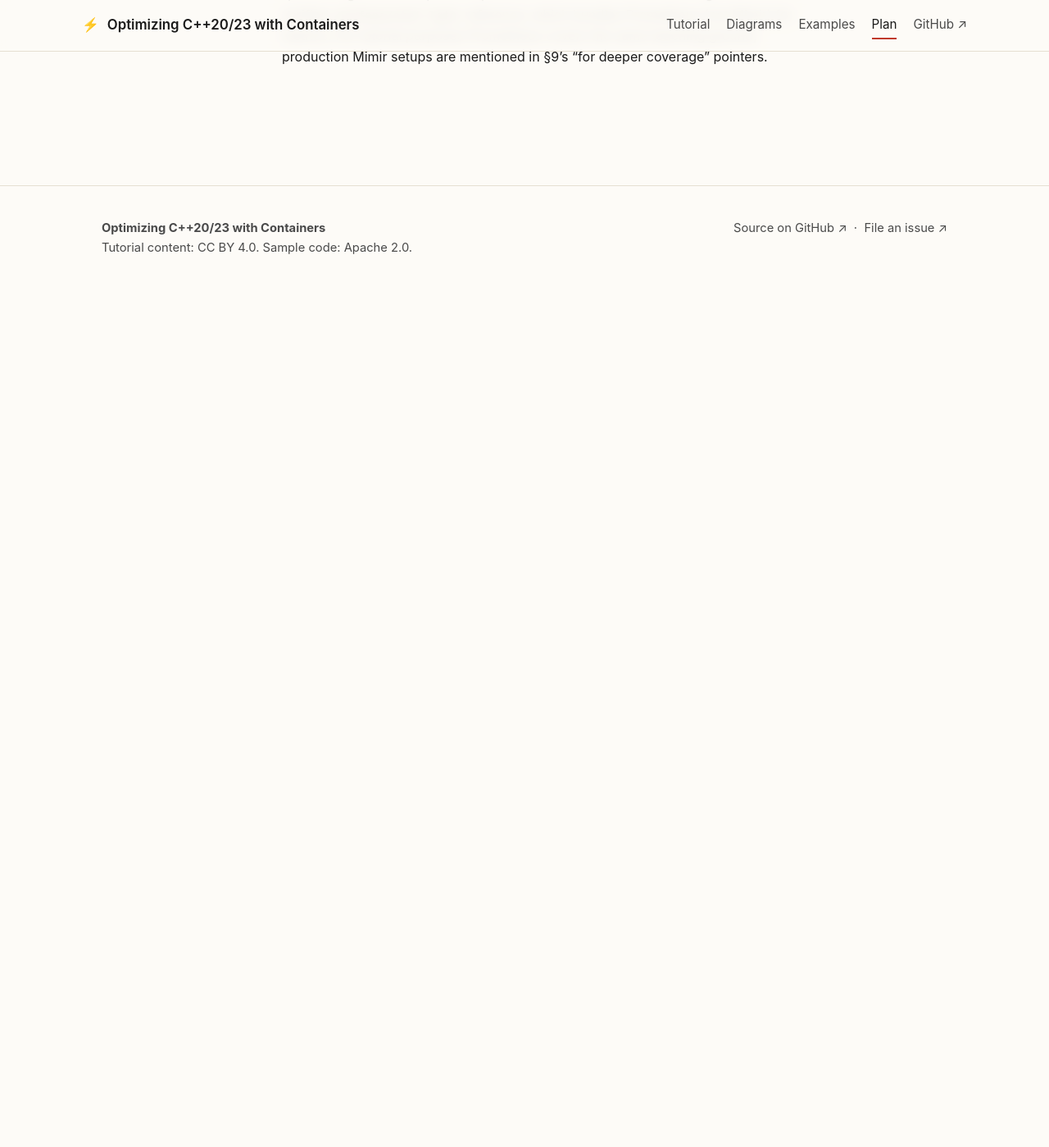
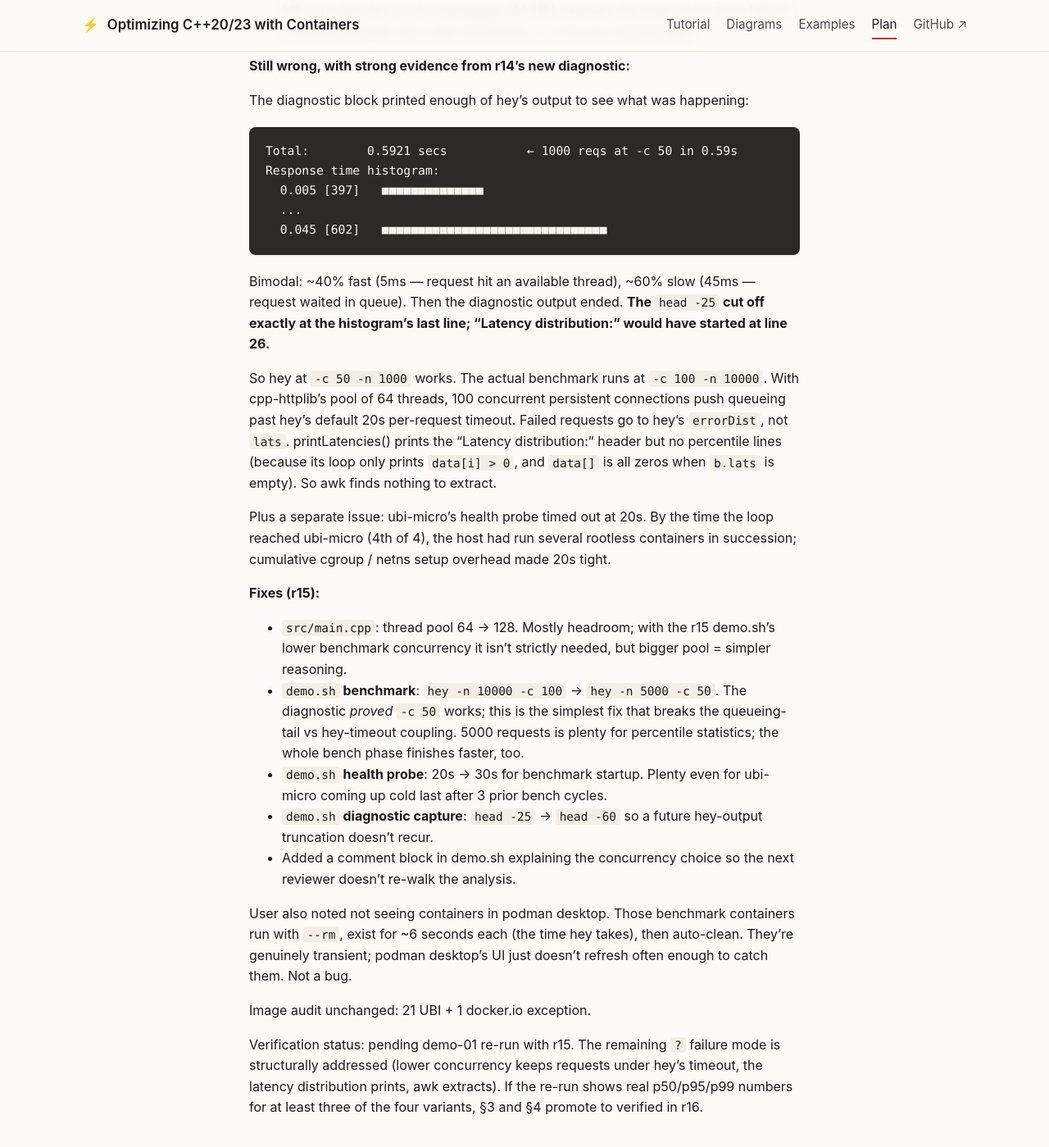
Before and after one commit to patterncatalyst/cpp-container-optimization-tutorial, a Jekyll site: the page built from _plans/reconciliation-plan.md, in a window 1280 px wide and 1400 px high, scrolled down 21889 px. Shown: the whole window at 82% size. Built offline with Jekyll 4.4.1, drawn with Linux system fonts in a browser that asks for light colours; before the commit the page ends 22252 px from its top, so only the background shows below that; some of the changed text lies outside the part shown.

Commit message:
fix(demo-01): calibrate latency benchmark concurrency to keep hey under timeout

```diff
--- a/_plans/reconciliation-plan.md
+++ b/_plans/reconciliation-plan.md
@@ -915,6 +915,84 @@ If all four variants build, the PGO profile shows non-zero
 .gcda files captured, and the latency table emits real
 numbers, §3 and §4 promote to verified in r15.
 
+### 2026-05-09 — r15: latency benchmark concurrency calibration
+
+User ran demo-01 on r14. Two of three issues from r13 are fixed,
+one remains plus a separate ubi-micro health-probe issue.
+
+**Fixed by r14:**
+1. PGO captured `1 .gcda file(s)` — up from 0. The signal handler
+   in main.cpp worked: SIGTERM caused srv.stop() → main() return →
+   atexit → libgcov flush. (1 file is correct: one .gcda per
+   translation unit, and we have exactly one main.cpp.)
+2. PGO step 2 succeeded with a real profile. The "pgo" image
+   ended up at the same MB-rounded size as ubi-multistage (114 MB)
+   because the binary delta from PGO is a few KB and gets lost
+   under the libstdc++ in the ubi-minimal layer.
+
+**Still wrong, with strong evidence from r14's new diagnostic:**
+
+The diagnostic block printed enough of hey's output to see what
+was happening:
+
+    Total:        0.5921 secs           ← 1000 reqs at -c 50 in 0.59s
+    Response time histogram:
+      0.005 [397]   ■■■■■■■■■■■■■■
+      ...
+      0.045 [602]   ■■■■■■■■■■■■■■■■■■■■■■■■■■■■■■■
+
+Bimodal: ~40% fast (5ms — request hit an available thread), ~60%
+slow (45ms — request waited in queue). Then the diagnostic output
+ended. **The `head -25` cut off exactly at the histogram's last
+line; "Latency distribution:" would have started at line 26.**
+
+So hey at `-c 50 -n 1000` works. The actual benchmark runs at
+`-c 100 -n 10000`. With cpp-httplib's pool of 64 threads, 100
+concurrent persistent connections push queueing past hey's
+default 20s per-request timeout. Failed requests go to hey's
+`errorDist`, not `lats`. printLatencies() prints the
+"Latency distribution:" header but no percentile lines (because
+its loop only prints `data[i] > 0`, and `data[]` is all zeros
+when `b.lats` is empty). So awk finds nothing to extract.
+
+Plus a separate issue: ubi-micro's health probe timed out at
+20s. By the time the loop reached ubi-micro (4th of 4), the
+host had run several rootless containers in succession;
+cumulative cgroup / netns setup overhead made 20s tight.
+
+**Fixes (r15):**
+
+- **`src/main.cpp`**: thread pool 64 → 128. Mostly headroom; with
+  the r15 demo.sh's lower benchmark concurrency it isn't strictly
+  needed, but bigger pool = simpler reasoning.
+- **`demo.sh` benchmark**: `hey -n 10000 -c 100` → `hey -n 5000 -c 50`.
+  The diagnostic *proved* `-c 50` works; this is the simplest fix
+  that breaks the queueing-tail vs hey-timeout coupling. 5000
+  requests is plenty for percentile statistics; the whole bench
+  phase finishes faster, too.
+- **`demo.sh` health probe**: 20s → 30s for benchmark startup.
+  Plenty even for ubi-micro coming up cold last after 3 prior
+  bench cycles.
+- **`demo.sh` diagnostic capture**: `head -25` → `head -60` so a
+  future hey-output truncation doesn't recur.
+- Added a comment block in demo.sh explaining the concurrency
+  choice so the next reviewer doesn't re-walk the analysis.
+
+User also noted not seeing containers in podman desktop. Those
+benchmark containers run with `--rm`, exist for ~6 seconds each
+(the time hey takes), then auto-clean. They're genuinely
+transient; podman desktop's UI just doesn't refresh often enough
+to catch them. Not a bug.
+
+Image audit unchanged: 21 UBI + 1 docker.io exception.
+
+Verification status: pending demo-01 re-run with r15. The
+remaining `?` failure mode is structurally addressed (lower
+concurrency keeps requests under hey's timeout, the latency
+distribution prints, awk extracts). If the re-run shows real
+p50/p95/p99 numbers for at least three of the four variants,
+§3 and §4 promote to verified in r16.
+
 
 ---
 
```
Also changed, not shown: 2 other files.
